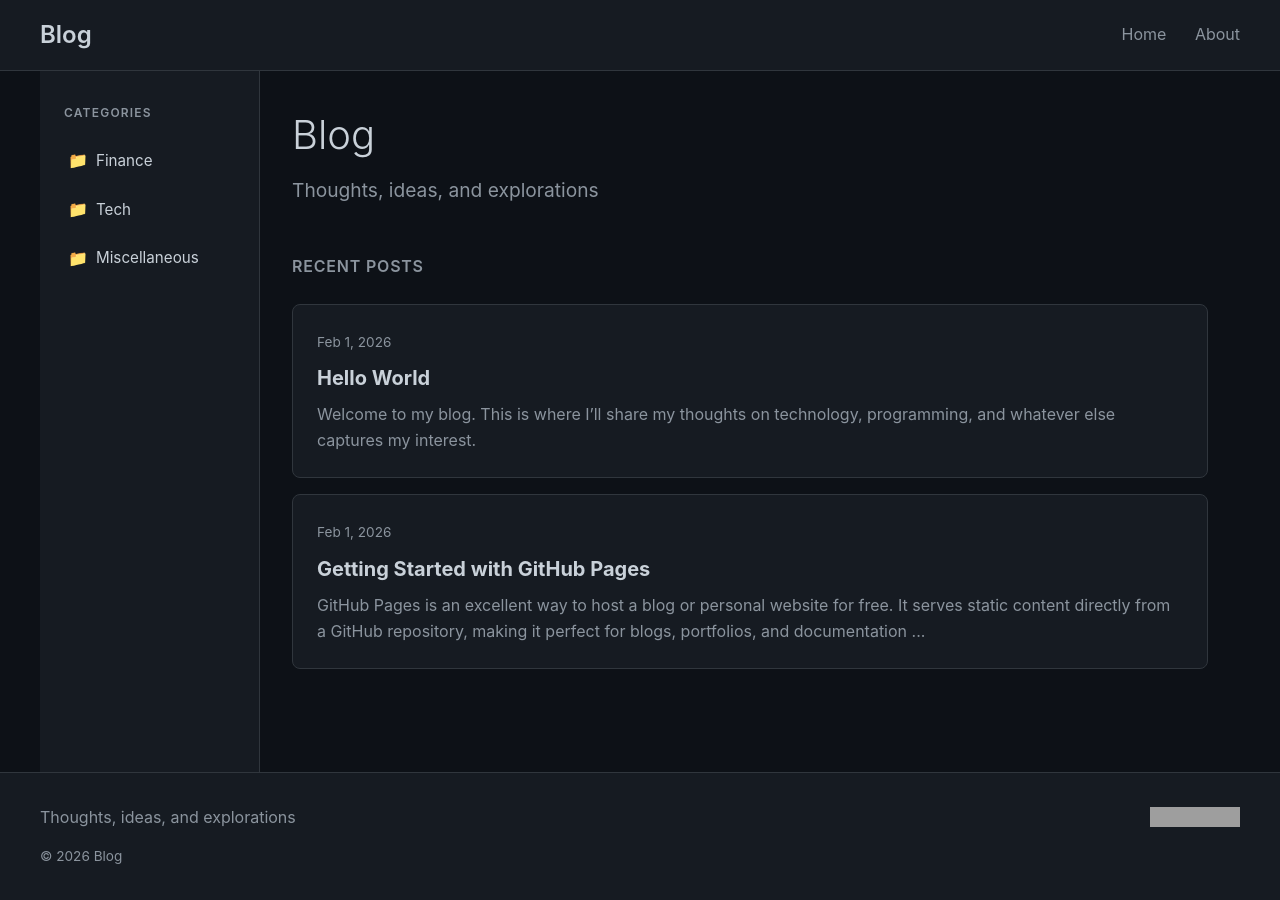
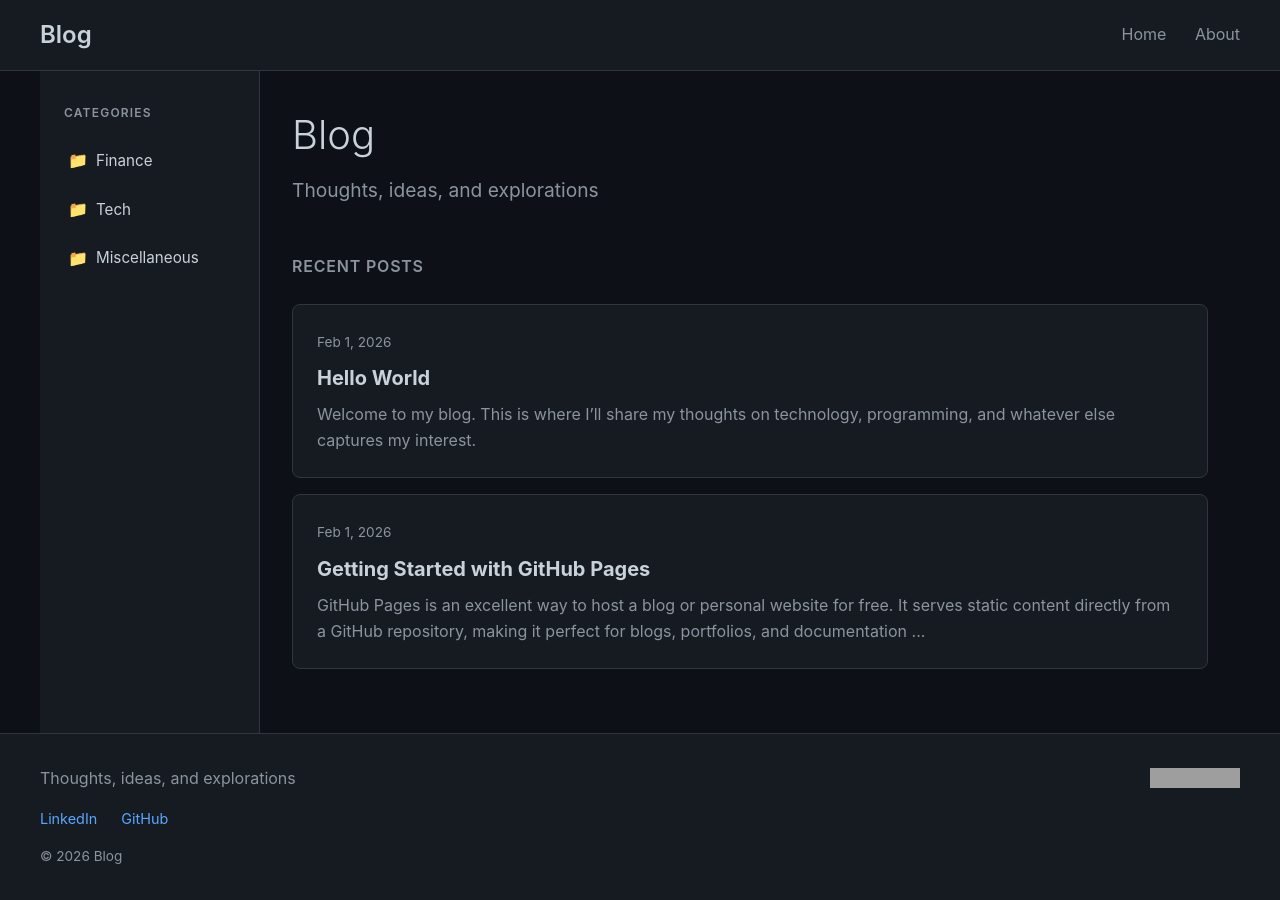
Before and after one commit to baobabtr33/blog, a Jekyll site: the page built from index.md, in a window 1280 px wide. Built offline with Jekyll 4.4.1, drawn with Linux system fonts in a browser that asks for light colours; grey boxes are pictures that could not be loaded.

Commit message:
Add LinkedIn profile link

```diff
--- a/_layouts/default.html
+++ b/_layouts/default.html
@@ -53,6 +53,10 @@
         <p>{{ site.description }}</p>
         {% include analytics.html %}
       </div>
+      <div class="footer-links">
+        <a href="https://www.linkedin.com/in/junghwan-kim-6293741a5/" target="_blank">LinkedIn</a>
+        <a href="https://github.com/baobabtr33" target="_blank">GitHub</a>
+      </div>
       <p class="copyright">&copy; {{ site.time | date: '%Y' }} {{ site.title }}</p>
     </div>
   </footer>
--- a/assets/css/style.css
+++ b/assets/css/style.css
@@ -318,6 +318,22 @@ body {
   font-size: 0.85rem;
 }
 
+.footer-links {
+  display: flex;
+  gap: 1.5rem;
+  margin-bottom: 1rem;
+}
+
+.footer-links a {
+  color: var(--link-color);
+  text-decoration: none;
+  font-size: 0.9rem;
+}
+
+.footer-links a:hover {
+  text-decoration: underline;
+}
+
 .copyright {
   color: var(--text-muted);
   font-size: 0.85rem;
```
Also changed, not shown: about.md (+1 -0 lines).
